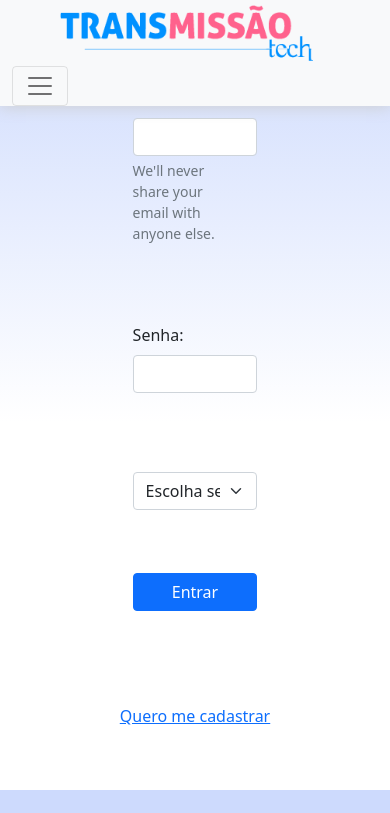
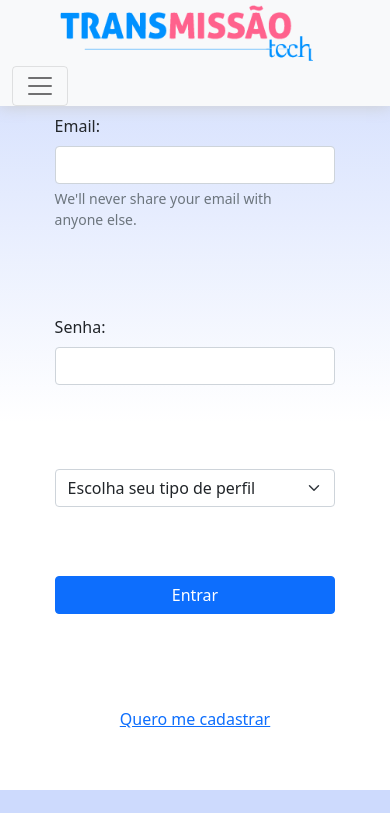
Before and after one commit to blcrz/proviHack, a plain HTML site: page FrontEnd/view/login.html in a window 390 px wide. Shown: the top 813 px of the page. Drawn offline with nearby package versions, Linux system fonts and the light colour scheme.

Commit message:
fix: arrumando responsividade

```diff
--- a/FrontEnd/css/login.css
+++ b/FrontEnd/css/login.css
@@ -12,7 +12,7 @@ body {
     display:grid;
     grid-template-rows: 54px 4fr 1fr 54px;
 }
-
+/* tamanho do formulário */
 form {
     height: 100%;
     grid-row: 2/3;
@@ -24,6 +24,7 @@ form {
     margin: auto;
 }
 
+/* tamanhos dos inputs */
 form div, form select, form button {
     width: 80% !important;
 }
@@ -35,3 +36,19 @@ form div, form select, form button {
 footer {
     grid-row: 4/5;
 }
+
+@media (max-width: 800px) {
+
+    form {
+        width: 90%;
+    }
+
+}
+
+@media (max-width: 420px) {
+
+    body {
+        grid-template-rows: 80px 4fr 1fr 54px;
+    }
+
+}
```
